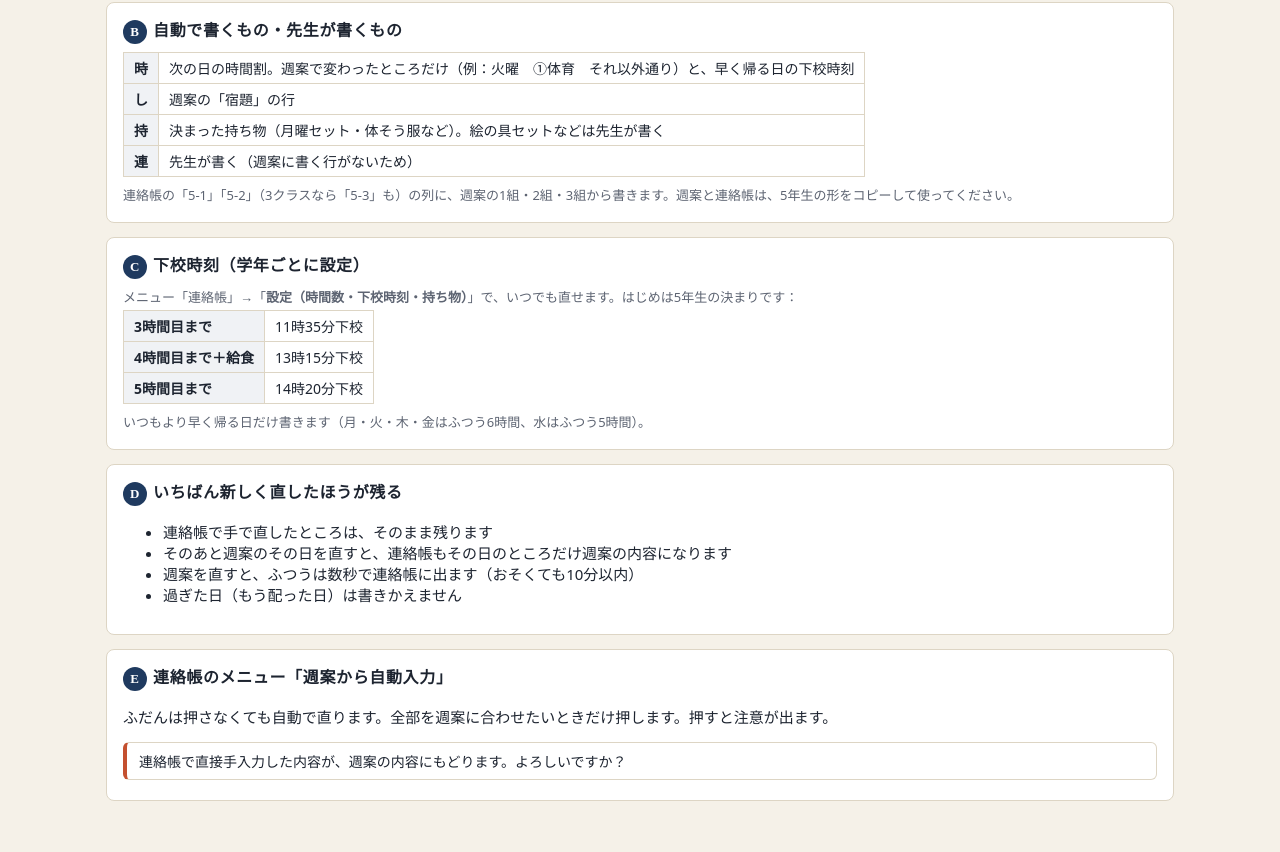
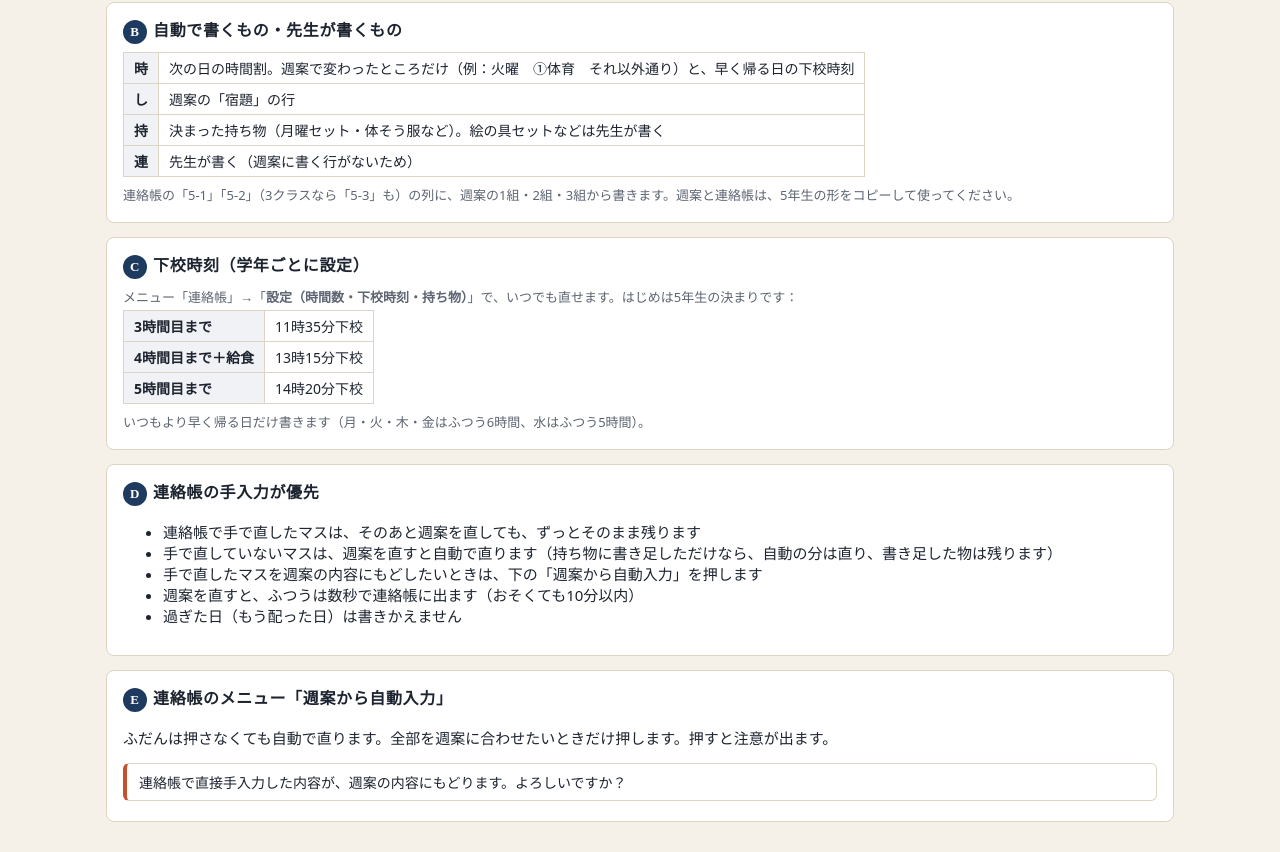
Before and after one commit to sportfcshimamoto-svg/gakunen-dayori, a plain HTML site: page oshigoto/renrakucho.html in a window 1280 px wide. Shown: the part 1128-1980 px from the top of the page. Before the commit the page ends 1959 px from the top, so only its background shows below. Drawn offline with Linux system fonts and the light colour scheme.

Commit message:
カスタネット 2.02：連絡帳の手入力を優先
- 連絡帳で手で直したマスは、週案が変わってもそのまま残す（もどすのはメニュー「週案から自動入力」だけ）
- 持ち物は書き足しだけなら自動の分を直し、自動の物を消した・書きかえたときは手入力として残す
- 連絡帳自動入力のページ・詳細ガイドの説明を直した
- バージョン表示を 2.02 に

Co-Authored-By: Claude Opus 5.5 <noreply@anthropic.com>

```diff
--- a/oshigoto/renrakucho.html
+++ b/oshigoto/renrakucho.html
@@ -24,7 +24,7 @@
 <header class="topbar">
   <div class="brandrow">
     <svg class="mark" viewBox="0 0 32 32" aria-hidden="true"><ellipse cx="16.5" cy="22.5" rx="13" ry="5" fill="#162b47"/><ellipse cx="16.5" cy="21" rx="13" ry="5" fill="#1f3a5f"/><g transform="rotate(-16 4 18)"><ellipse cx="16.5" cy="17" rx="13" ry="5" fill="#a23f23"/><ellipse cx="16.5" cy="15.5" rx="13" ry="5" fill="#c4502f"/></g><rect x="2" y="13" width="4.4" height="12" rx="2.2" fill="none" stroke="#1d2430" stroke-width="1.6"/></svg>
-    <span class="brand">カスタネット<span class="ver">2.01</span></span>
+    <span class="brand">カスタネット<span class="ver">2.02</span></span>
   </div>
   <nav class="pages"><a class="home" href="./"><svg class="ico" viewBox="0 0 16 16" aria-hidden="true"><rect x="1.5" y="1.5" width="6" height="7.5" rx="1.6"/><rect x="9.5" y="1.5" width="5" height="4" rx="1.4"/><rect x="9.5" y="7.5" width="5" height="7" rx="1.4"/><rect x="1.5" y="11" width="6" height="3.5" rx="1.4"/></svg>トップ</a><a href="menu.html">週案自動入力</a><a class="on" href="renrakucho.html">連絡帳自動入力</a><a href="dayori.html">学年だより作成</a><a href="jisu.html">授業時数算出シート自動入力</a><a href="jikanwari.html">イデア・スプレッドシート自動変換</a></nav>
   <p class="lead">週案を直すと、連絡帳（Googleスプレッドシート）の時間割・宿題・決まった持ち物も自動で直ります。</p>
@@ -96,10 +96,11 @@
   </section>
 
   <section class="step">
-    <h2><span class="num">D</span>いちばん新しく直したほうが残る</h2>
+    <h2><span class="num">D</span>連絡帳の手入力が優先</h2>
     <ul>
-      <li>連絡帳で手で直したところは、そのまま残ります</li>
-      <li>そのあと週案のその日を直すと、連絡帳もその日のところだけ週案の内容になります</li>
+      <li>連絡帳で手で直したマスは、そのあと週案を直しても、ずっとそのまま残ります</li>
+      <li>手で直していないマスは、週案を直すと自動で直ります（持ち物に書き足しただけなら、自動の分は直り、書き足した物は残ります）</li>
+      <li>手で直したマスを週案の内容にもどしたいときは、下の「週案から自動入力」を押します</li>
       <li>週案を直すと、ふつうは数秒で連絡帳に出ます（おそくても10分以内）</li>
       <li>過ぎた日（もう配った日）は書きかえません</li>
     </ul>
```
Also changed, not shown: oshigoto/dayori.html (+1 -1 lines), oshigoto/guide.html (+1 -1 lines), oshigoto/index.html (+1 -1 lines), oshigoto/jikanwari.html (+1 -1 lines), oshigoto/jisu.html (+1 -1 lines), oshigoto/menu.html (+1 -1 lines), oshigoto/renrakucho.gs.txt.
